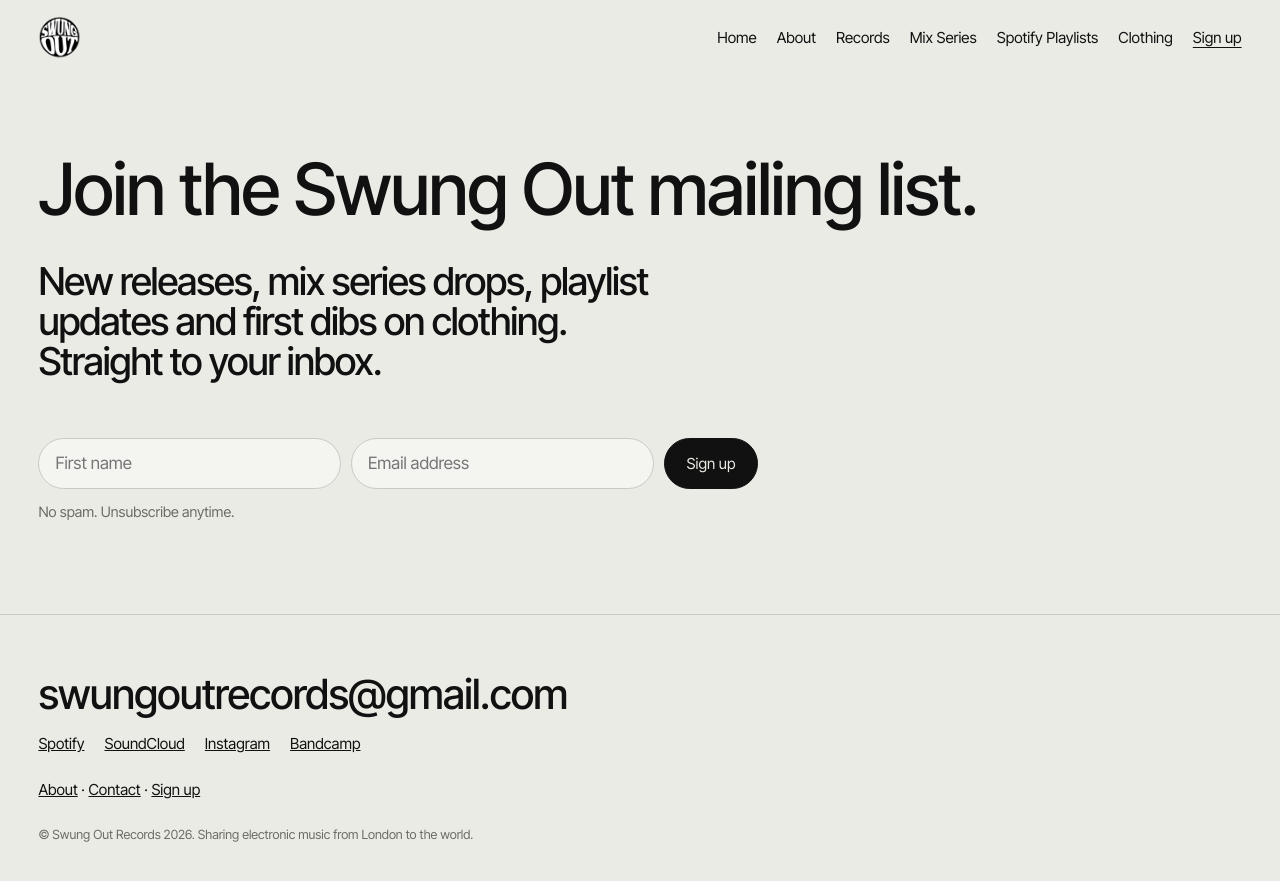
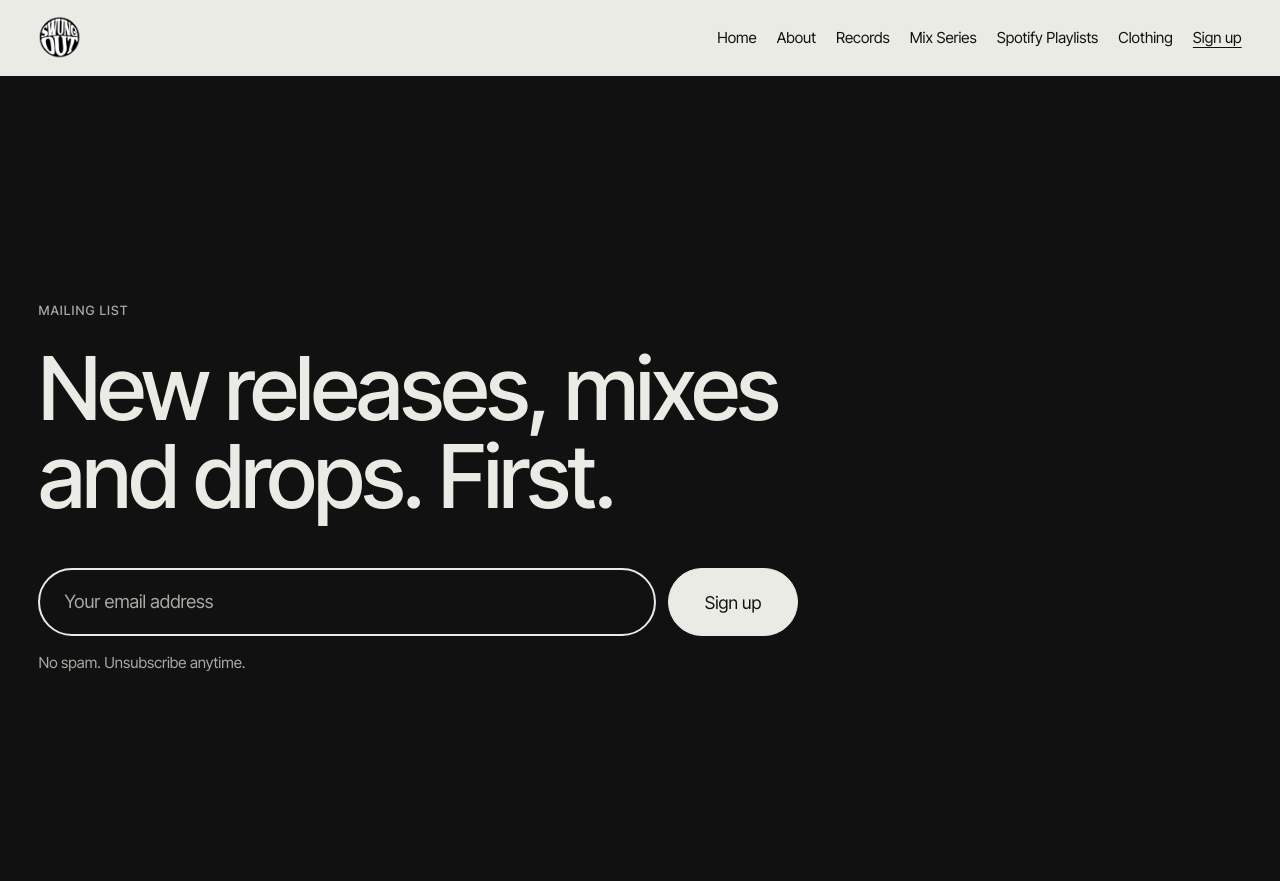
Before and after one commit to theonbower-hue/swungoutrecords, a Jekyll site: the page built from signup.html, in a window 1280 px wide and 900 px high. Shown: the top 881 px of the window. Built offline with Jekyll 4.4.1, drawn with Linux system fonts in a browser that asks for light colours.

Commit message:
Make signup email-only and a full-bleed dark band
Drops the first-name field and gives the homepage and /signup
signup a large inverted band with oversized type and input.

Co-Authored-By: Claude Opus 5.5 (1M context) <noreply@anthropic.com>
Claude-Session: https://claude.ai/code/session_01Ly8Xvcv9vyXhGgVMw889aU

```diff
--- a/_includes/signup.html
+++ b/_includes/signup.html
@@ -1,20 +1,18 @@
 {% if site.brevo_form_url != "" %}
   {% capture signup_url %}{{ site.brevo_form_url }}{% if site.brevo_form_url contains "?" %}&{% else %}?{% endif %}isAjax=1{% endcapture %}
-  {% assign email_field = "EMAIL" %}{% assign name_field = "FIRSTNAME" %}
+  {% assign email_field = "EMAIL" %}
 {% else %}
   {% capture signup_url %}https://formsubmit.co/ajax/{{ site.email }}{% endcapture %}
-  {% assign email_field = "email" %}{% assign name_field = "name" %}
+  {% assign email_field = "email" %}
 {% endif %}
 <section class="signup{% if include.compact %} compact{% endif %}">
   {% unless include.compact %}<p class="kicker">Mailing list</p>
-  <h2>Get new releases, mixes and drops first.</h2>{% endunless %}
+  <h2>New releases, mixes and drops. First.</h2>{% endunless %}
   <form class="signup-form" action="{{ signup_url | strip }}" method="POST">
     {% if site.brevo_form_url != "" %}<input type="text" name="email_address_check" value="" style="display:none" tabindex="-1" autocomplete="off"><input type="hidden" name="locale" value="en">
     {% else %}<input type="hidden" name="_subject" value="New mailing list signup"><input type="text" name="_honey" style="display:none" tabindex="-1" autocomplete="off">{% endif %}
-    <label class="visually-hidden" for="su-name-{{ include.id }}">First name</label>
-    <input id="su-name-{{ include.id }}" name="{{ name_field }}" placeholder="First name" autocomplete="given-name">
     <label class="visually-hidden" for="su-email-{{ include.id }}">Email</label>
-    <input id="su-email-{{ include.id }}" type="email" name="{{ email_field }}" placeholder="Email address" autocomplete="email" required>
+    <input id="su-email-{{ include.id }}" type="email" name="{{ email_field }}" placeholder="Your email address" autocomplete="email" required>
     <button class="button" type="submit">Sign up</button>
   </form>
   <p class="signup-note" aria-live="polite">No spam. Unsubscribe anytime.</p>
--- a/assets/css/style.css
+++ b/assets/css/style.css
@@ -126,16 +126,23 @@ summary { cursor: pointer; font-weight: 500; }
 .consent .button { background: var(--bg); color: var(--fg); border-color: var(--bg); padding: 8px 16px; }
 .consent .button.ghost { background: transparent; color: var(--bg); }
 
-/* Mailing list signup */
-.signup { padding: clamp(48px, 8vw, 120px) 0; border-top: 1px solid var(--line); }
-.signup.compact { padding: 24px 0 0; border-top: 0; }
-.signup h2 { max-width: 20ch; }
-.signup-form { display: flex; flex-wrap: wrap; gap: 10px; max-width: 720px; margin-top: 24px; }
+/* Mailing list signup: a full-bleed inverted band */
+.signup {
+  background: var(--fg); color: var(--bg);
+  margin: 0 calc(-1 * var(--pad)); padding: clamp(64px, 12vw, 160px) var(--pad);
+}
+.signup .kicker { color: #a9aaa3; }
+.signup h2 { font-size: clamp(2.4rem, 7vw, 5.5rem); line-height: 1; letter-spacing: -0.03em; max-width: 14ch; margin: 0; }
+.signup-form { display: flex; flex-wrap: wrap; gap: 12px; max-width: 760px; margin-top: clamp(28px, 4vw, 48px); }
 .signup-form input {
-  flex: 1 1 200px; font: inherit; padding: 12px 16px; background: #f4f4f0; color: var(--fg);
-  border: 1px solid var(--line); border-radius: 999px;
+  flex: 1 1 260px; font: inherit; font-size: 1.15rem; padding: 18px 24px;
+  background: transparent; color: var(--bg); border: 2px solid var(--bg); border-radius: 999px;
 }
-.signup-form .button { flex: 0 0 auto; }
-.signup-note { color: var(--muted); font-size: .9rem; margin-top: 12px; }
-.signup-page .statement.small { margin-bottom: 8px; }
+.signup-form input::placeholder { color: #a9aaa3; }
+.signup-form input:focus { outline: none; background: rgba(255,255,255,.06); }
+.signup-form .button { flex: 0 0 auto; font-size: 1.1rem; padding: 18px 36px; background: var(--bg); color: var(--fg); border-color: var(--bg); }
+.signup-form .button:hover { background: transparent; color: var(--bg); }
+.signup-note { color: #a9aaa3; font-size: .95rem; margin: 16px 0 0; }
+.signup.compact { margin-top: 32px; padding: clamp(40px, 6vw, 72px) var(--pad); border-radius: 0; }
+.signup-page .signup { min-height: calc(100vh - 76px); display: flex; flex-direction: column; justify-content: center; }
 .visually-hidden { position: absolute; width: 1px; height: 1px; overflow: hidden; clip: rect(0 0 0 0); white-space: nowrap; }
--- a/signup.html
+++ b/signup.html
@@ -4,8 +4,6 @@ title: Sign up
 permalink: /signup/
 description: Join the Swung Out mailing list for new releases, mixes and clothing drops.
 ---
-<section class="block signup-page">
-  <h1>Join the Swung Out mailing list.</h1>
-  <p class="statement small">New releases, mix series drops, playlist updates and first dibs on clothing. Straight to your inbox.</p>
-  {% include signup.html id="page" compact=true %}
-</section>
+<div class="signup-page">
+  {% include signup.html id="page" %}
+</div>
```
